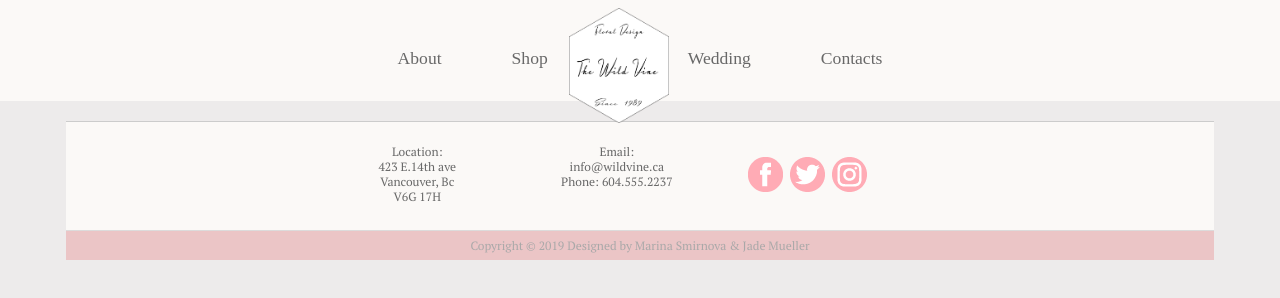
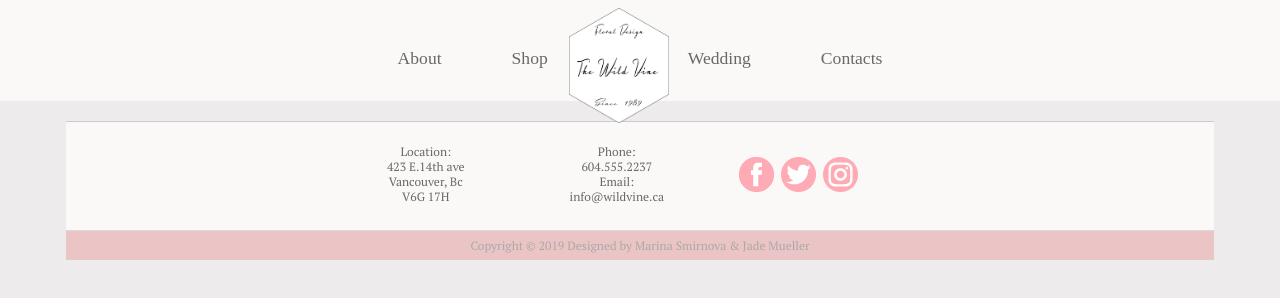
Before and after one commit to MarishkaSmirnova/flowershop, a plain HTML site: page contacts.html in a window 1280 px wide. Drawn offline with nearby package versions, Linux system fonts and the light colour scheme; files that its build step writes are made by us from their sources.

Commit message:
Update contacts.html

```diff
--- a/contacts.html
+++ b/contacts.html
@@ -59,9 +59,11 @@
 </p>
 </div>
 <div class="email-phone">
-<p>Email:<br>
-   info@wildvine.ca <br>
-   Phone: 604.555.2237 </p>
+<p>Phone:<br>
+    604.555.2237<br>
+    Email: <br>
+   info@wildvine.ca<br>
+</p>
 </div><!--end email/phone-->
 
 <div class="social">
```
